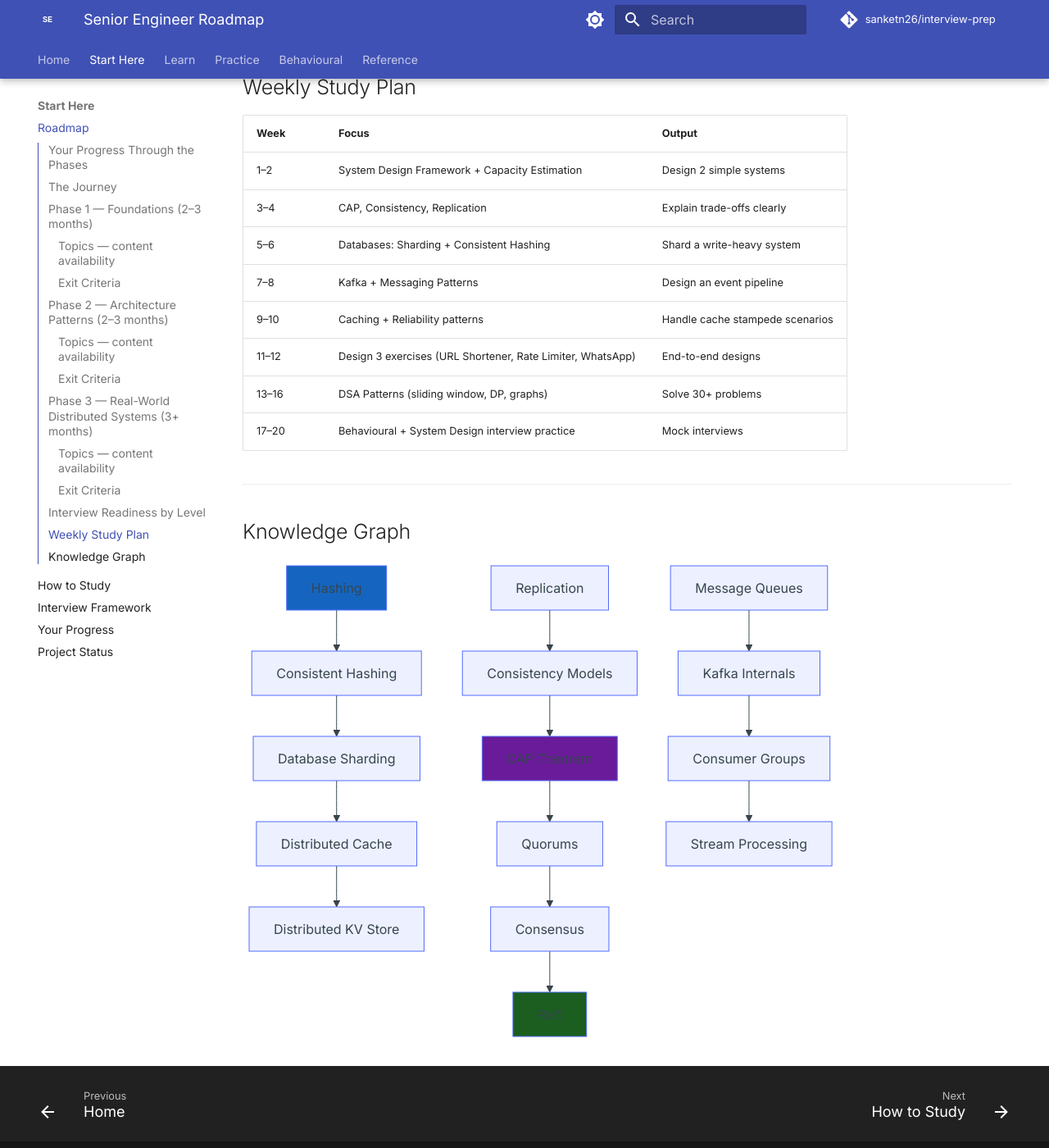
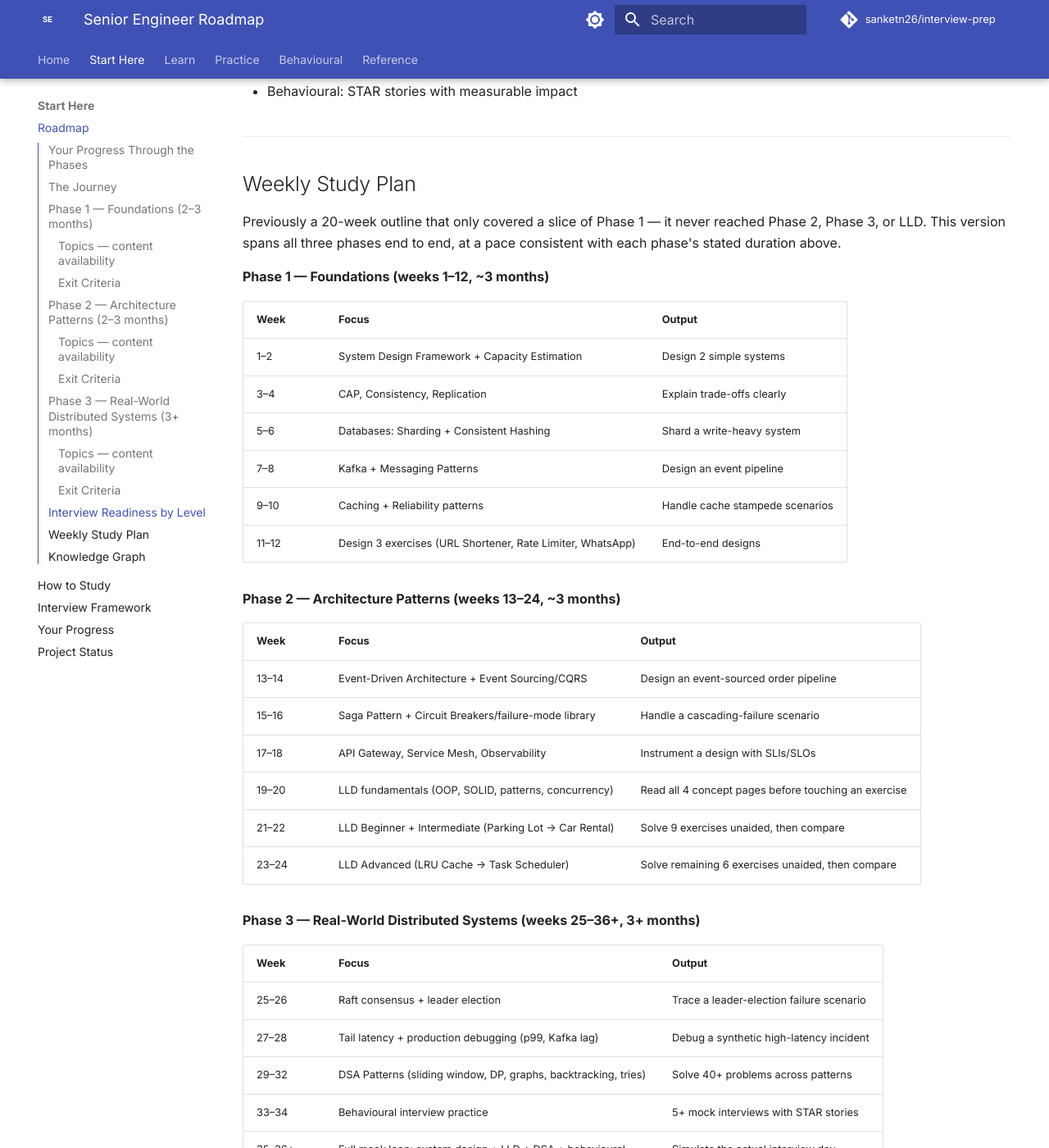
Before and after one commit to sanketn26/interview-prep, an MkDocs documentation site: the page built from docs/roadmap.md, in a window 1280 px wide and 1400 px high, scrolled down 3237 px. Shown: the whole window at 82% size. Built offline with MkDocs 1.6.1 and Material for MkDocs 9.7.7, drawn with Linux system fonts in a browser that asks for light colours; comment, search, counter and statistics services are not loaded; some of the changed text lies outside the part shown.

Commit message:
Enhance project status and roadmap documentation by updating low-level design exercises and clarifying exit criteria for system design.

```diff
--- a/docs/roadmap.md
+++ b/docs/roadmap.md
@@ -44,10 +44,11 @@
 - [x] Cache stampede + full cache-strategy catalog (cache-aside, write-through/behind, eviction)
 - [x] API Design (REST, gRPC, GraphQL, idempotency)
 - [x] System Design Framework + capacity calculator
+- [x] Low-Level Design fundamentals (OOP, SOLID, design patterns, concurrency) + 15 worked exercises, Parking Lot through Task Scheduler
 
 ### Exit Criteria
 
-> Can you design a URL shortener, rate limiter, or notification system with clear trade-offs?
+> Can you design a URL shortener, rate limiter, or notification system with clear trade-offs — and, at the class level, a Parking Lot or Rate Limiter with clean OOP and correct concurrency?
 
 ---
 
@@ -99,6 +100,7 @@
     - Design complete systems with clear trade-offs
     - Identify bottlenecks and scaling strategies
     - Reason about failure modes
+    - LLD: model a Parking Lot, ATM, or LRU Cache with correct OOP and thread safety
     - DSA: medium/hard LeetCode patterns fluently
     - Behavioural: STAR stories with measurable impact
 
@@ -107,6 +109,7 @@
     - Evaluate multiple architectures with constraints
     - Production debugging mindset
     - Organizational influence and cross-team design
+    - LLD: justify pattern choices under follow-up pressure (why Strategy not Factory, why per-spot not global locking)
     - DSA: pattern recognition + optimal complexity analysis
 
 === "Principal / Distinguished"
@@ -119,6 +122,10 @@
 
 ## Weekly Study Plan
 
+Previously a 20-week outline that only covered a slice of Phase 1 — it never reached Phase 2, Phase 3, or LLD. This version spans all three phases end to end, at a pace consistent with each phase's stated duration above.
+
+**Phase 1 — Foundations (weeks 1–12, ~3 months)**
+
 | Week | Focus | Output |
 |------|-------|--------|
 | 1–2 | System Design Framework + Capacity Estimation | Design 2 simple systems |
@@ -127,8 +134,27 @@
 | 7–8 | Kafka + Messaging Patterns | Design an event pipeline |
 | 9–10 | Caching + Reliability patterns | Handle cache stampede scenarios |
 | 11–12 | Design 3 exercises (URL Shortener, Rate Limiter, WhatsApp) | End-to-end designs |
-| 13–16 | DSA Patterns (sliding window, DP, graphs) | Solve 30+ problems |
-| 17–20 | Behavioural + System Design interview practice | Mock interviews |
+
+**Phase 2 — Architecture Patterns (weeks 13–24, ~3 months)**
+
+| Week | Focus | Output |
+|------|-------|--------|
+| 13–14 | Event-Driven Architecture + Event Sourcing/CQRS | Design an event-sourced order pipeline |
+| 15–16 | Saga Pattern + Circuit Breakers/failure-mode library | Handle a cascading-failure scenario |
+| 17–18 | API Gateway, Service Mesh, Observability | Instrument a design with SLIs/SLOs |
+| 19–20 | LLD fundamentals (OOP, SOLID, patterns, concurrency) | Read all 4 concept pages before touching an exercise |
+| 21–22 | LLD Beginner + Intermediate (Parking Lot → Car Rental) | Solve 9 exercises unaided, then compare |
+| 23–24 | LLD Advanced (LRU Cache → Task Scheduler) | Solve remaining 6 exercises unaided, then compare |
+
+**Phase 3 — Real-World Distributed Systems (weeks 25–36+, 3+ months)**
+
+| Week | Focus | Output |
+|------|-------|--------|
+| 25–26 | Raft consensus + leader election | Trace a leader-election failure scenario |
+| 27–28 | Tail latency + production debugging (p99, Kafka lag) | Debug a synthetic high-latency incident |
+| 29–32 | DSA Patterns (sliding window, DP, graphs, backtracking, tries) | Solve 40+ problems across patterns |
+| 33–34 | Behavioural interview practice | 5+ mock interviews with STAR stories |
+| 35–36+ | Full mock loop: system design + LLD + DSA + behavioural | Simulate the actual interview day |
 
 ---
 
```
Also changed, not shown: docs/project-status.md (+1 -1 lines).
